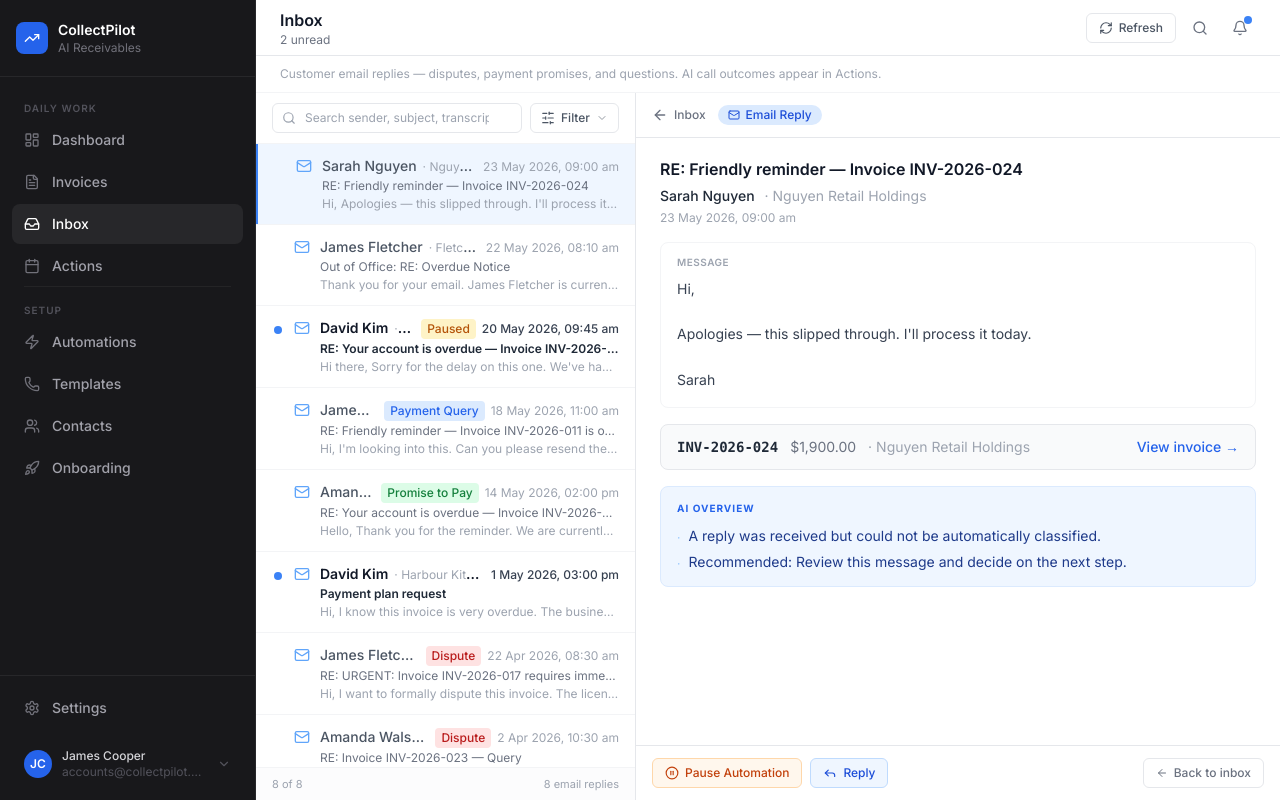
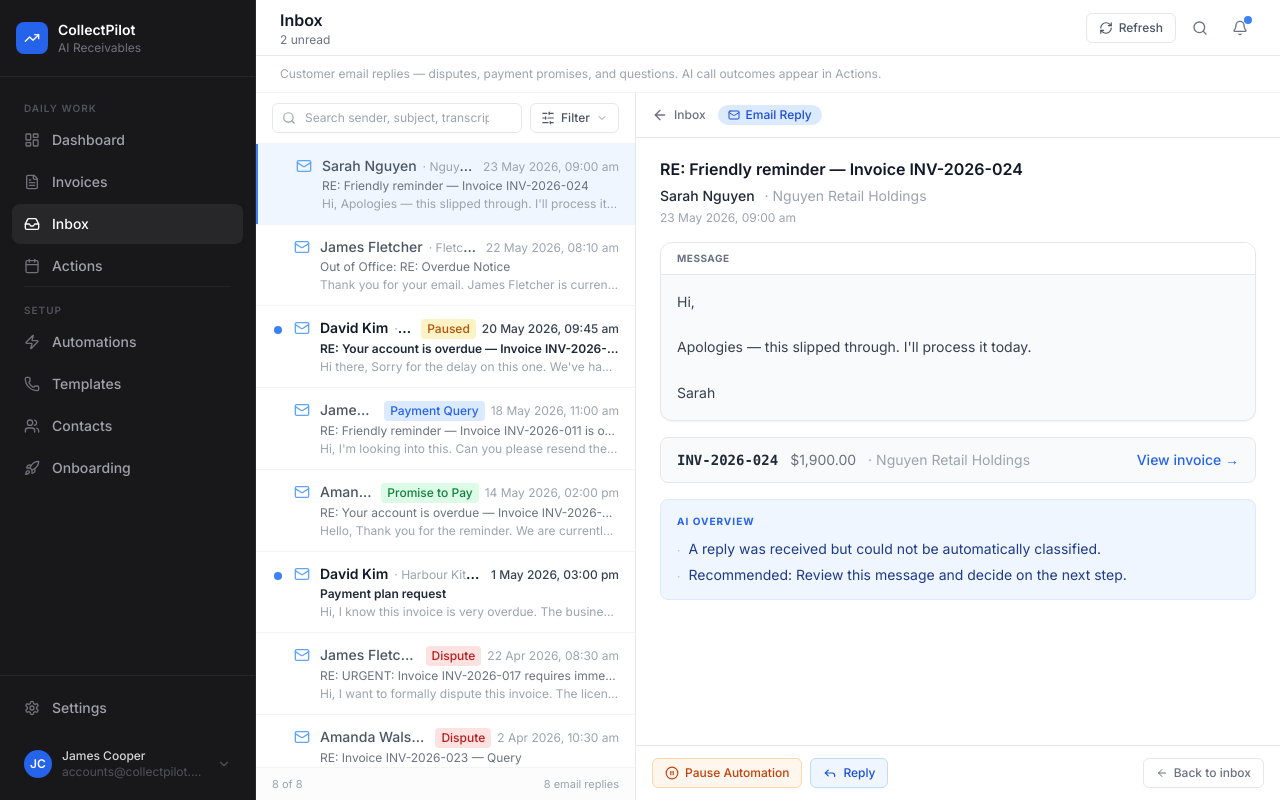
Before and after one commit to juanb-systems/RTW---Prototype-Invoice-Follow-up-Software, a Next.js app: page /inbox in a window 1280 px wide. Both pictures are taken after a click on the element 445 px from the left and 183 px from the top of the page. Built offline with nearby package versions, Linux system fonts and the light colour scheme.

Commit message:
Fix inbox message box visibility (v2.57.0)

```diff
--- a/app/inbox/page.tsx
+++ b/app/inbox/page.tsx
@@ -341,11 +341,13 @@ function MessageDetail({
         </div>
 
         {/* 2. Message body / transcript — read the actual content next */}
-        <div className="rounded-lg border border-gray-100 bg-white overflow-hidden">
-          <p className="text-[10px] font-semibold text-gray-400 uppercase tracking-wider px-4 pt-3 pb-2">
-            {isCall ? "Call Transcript" : "Message"}
-          </p>
-          <div className="px-4 pb-4">
+        <div className="rounded-xl border border-gray-200 bg-gray-50 shadow-sm overflow-hidden">
+          <div className="border-b border-gray-200 px-4 py-2 bg-white">
+            <p className="text-[10px] font-bold text-gray-500 uppercase tracking-wider">
+              {isCall ? "Call Transcript" : "Message"}
+            </p>
+          </div>
+          <div className="px-4 py-4">
             {isCall
               ? <TranscriptView text={message.transcript || message.body} />
               : <p className="text-sm text-gray-700 whitespace-pre-wrap leading-relaxed">{message.body}</p>
--- a/package.json
+++ b/package.json
@@ -1,6 +1,6 @@
 {
   "name": "collectpilot-prototype",
-  "version": "2.56.0",
+  "version": "2.57.0",
   "private": true,
   "scripts": {
     "dev": "next dev",
```
Also changed, not shown: 1 other file (tests, documents, lock files or other folders).
